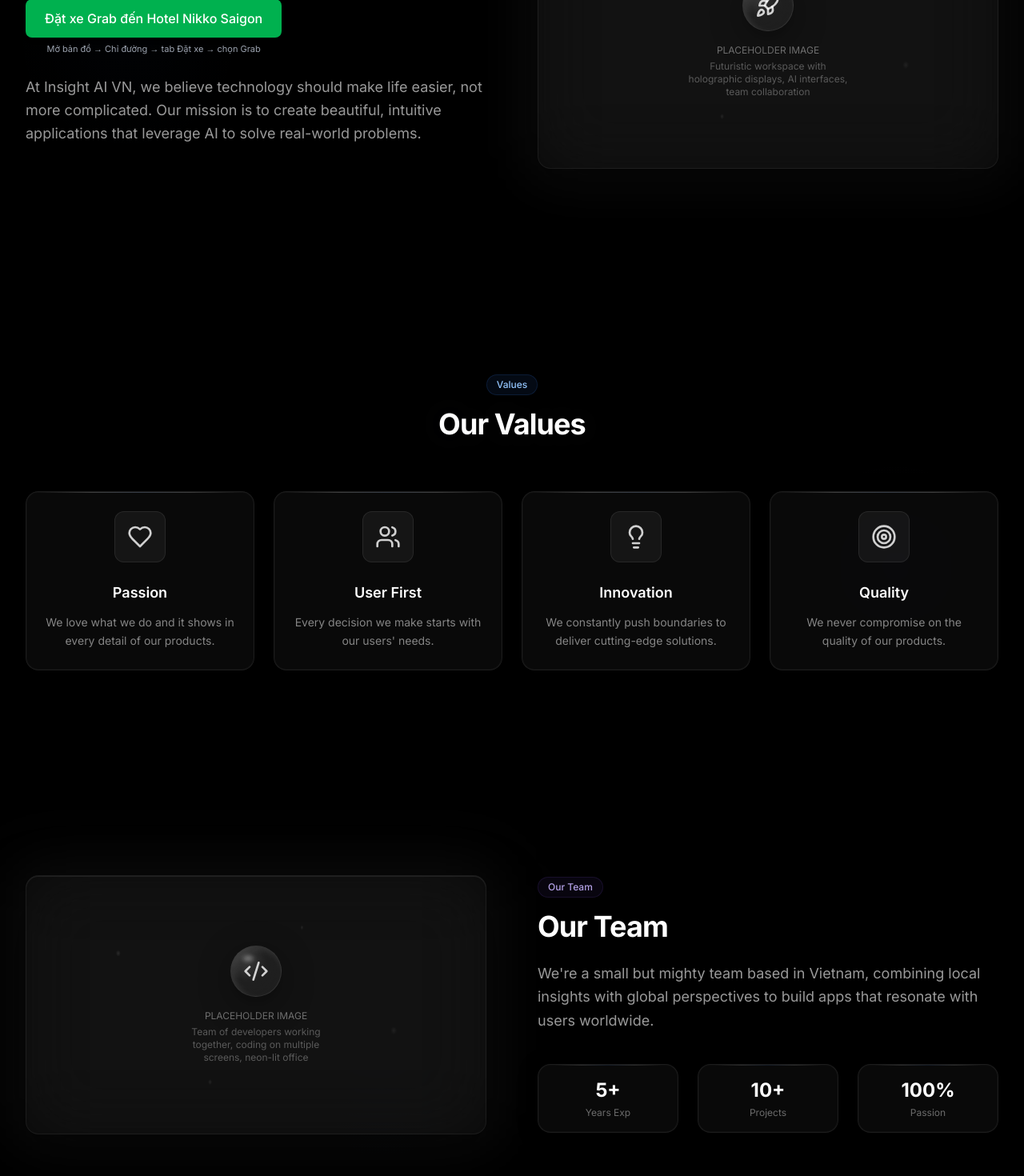
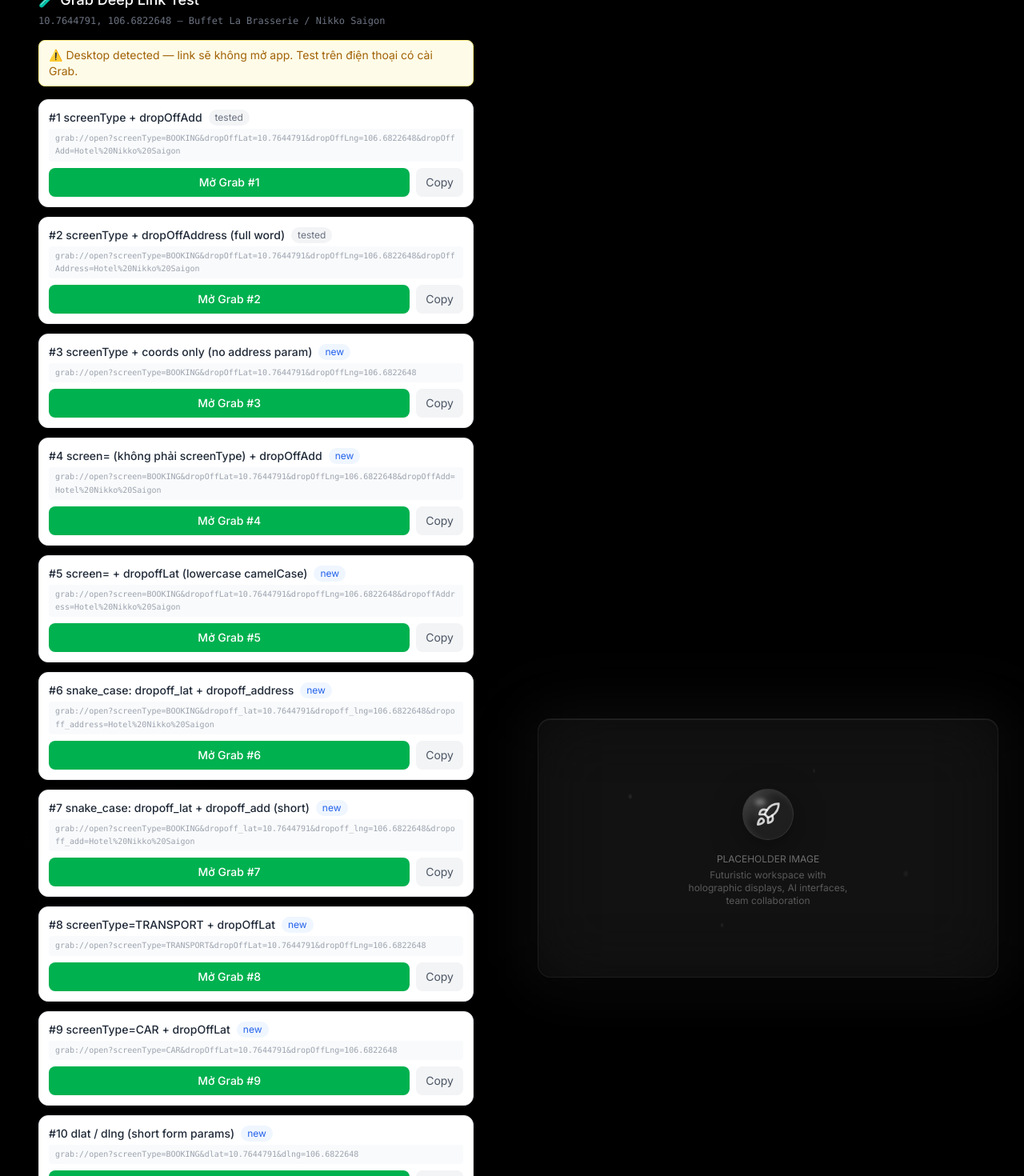
Before and after one commit to lethanhdatit/landing.site, a Next.js app: page /en/about in a window 1280 px wide. Shown: the part 720-2190 px from the top of the page at 80% size. Built offline with nearby package versions, Linux system fonts and the light colour scheme.

Commit message:
Revert "grap in gg map"
This reverts commit d03e8683aae1954d7e764e63d1e2ea4568a39753.

```diff
--- a/src/components/ui/grab-button.tsx
+++ b/src/components/ui/grab-button.tsx
@@ -2,65 +2,164 @@
 
 import { useEffect, useState } from 'react';
 
-const DESTINATION = {
-  lat: 10.7644791,
-  lng: 106.6822648,
-  name: 'Hotel Nikko Saigon',
-};
+const LAT = 10.7644791;
+const LNG = 106.6822648;
+const ADDR_EN = 'Hotel Nikko Saigon';
+const ADDR_VI = 'Nha hang Buffet La Brasserie Hotel Nikko Saigon';
 
-export default function GrabButton() {
-  const [isIOS, setIsIOS] = useState(false);
+function enc(s: string) {
+  return encodeURIComponent(s).replace(/[!'()*]/g, (c) => `%${c.charCodeAt(0).toString(16).toUpperCase()}`);
+}
+
+const VARIANTS: { id: number; label: string; tag: 'new' | 'tested'; url: string }[] = [
+  {
+    id: 1, tag: 'tested',
+    label: 'screenType + dropOffAdd',
+    url: `grab://open?screenType=BOOKING&dropOffLat=${LAT}&dropOffLng=${LNG}&dropOffAdd=${enc(ADDR_EN)}`,
+  },
+  {
+    id: 2, tag: 'tested',
+    label: 'screenType + dropOffAddress (full word)',
+    url: `grab://open?screenType=BOOKING&dropOffLat=${LAT}&dropOffLng=${LNG}&dropOffAddress=${enc(ADDR_EN)}`,
+  },
+  {
+    id: 3, tag: 'new',
+    label: 'screenType + coords only (no address param)',
+    url: `grab://open?screenType=BOOKING&dropOffLat=${LAT}&dropOffLng=${LNG}`,
+  },
+  {
+    id: 4, tag: 'new',
+    label: 'screen= (không phải screenType) + dropOffAdd',
+    url: `grab://open?screen=BOOKING&dropOffLat=${LAT}&dropOffLng=${LNG}&dropOffAdd=${enc(ADDR_EN)}`,
+  },
+  {
+    id: 5, tag: 'new',
+    label: 'screen= + dropoffLat (lowercase camelCase)',
+    url: `grab://open?screen=BOOKING&dropoffLat=${LAT}&dropoffLng=${LNG}&dropoffAddress=${enc(ADDR_EN)}`,
+  },
+  {
+    id: 6, tag: 'new',
+    label: 'snake_case: dropoff_lat + dropoff_address',
+    url: `grab://open?screenType=BOOKING&dropoff_lat=${LAT}&dropoff_lng=${LNG}&dropoff_address=${enc(ADDR_EN)}`,
+  },
+  {
+    id: 7, tag: 'new',
+    label: 'snake_case: dropoff_lat + dropoff_add (short)',
+    url: `grab://open?screenType=BOOKING&dropoff_lat=${LAT}&dropoff_lng=${LNG}&dropoff_add=${enc(ADDR_EN)}`,
+  },
+  {
+    id: 8, tag: 'new',
+    label: 'screenType=TRANSPORT + dropOffLat',
+    url: `grab://open?screenType=TRANSPORT&dropOffLat=${LAT}&dropOffLng=${LNG}`,
+  },
+  {
+    id: 9, tag: 'new',
+    label: 'screenType=CAR + dropOffLat',
+    url: `grab://open?screenType=CAR&dropOffLat=${LAT}&dropOffLng=${LNG}`,
+  },
+  {
+    id: 10, tag: 'new',
+    label: 'dlat / dlng (short form params)',
+    url: `grab://open?screenType=BOOKING&dlat=${LAT}&dlng=${LNG}`,
+  },
+  {
+    id: 11, tag: 'new',
+    label: 'destinationLat / destinationLng',
+    url: `grab://open?screenType=BOOKING&destinationLat=${LAT}&destinationLng=${LNG}`,
+  },
+  {
+    id: 12, tag: 'new',
+    label: 'pickUpType=CURRENT_LOCATION + dropOffLat',
+    url: `grab://open?screenType=BOOKING&pickUpType=CURRENT_LOCATION&dropOffLat=${LAT}&dropOffLng=${LNG}`,
+  },
+  {
+    id: 13, tag: 'new',
+    label: 'Full Vietnamese address (không ký tự đặc biệt)',
+    url: `grab://open?screenType=BOOKING&dropOffLat=${LAT}&dropOffLng=${LNG}&dropOffAddress=${enc(ADDR_VI)}`,
+  },
+  {
+    id: 14, tag: 'new',
+    label: 'screen=RIDESHARE + dropOffLat',
+    url: `grab://open?screen=RIDESHARE&dropOffLat=${LAT}&dropOffLng=${LNG}`,
+  },
+];
+
+export default function GrabDeepLinkTest() {
   const [isMobile, setIsMobile] = useState(false);
+  const [copied, setCopied] = useState<number | null>(null);
 
   useEffect(() => {
-    const ua = navigator.userAgent;
-    setIsMobile(/Android|iPhone|iPad|iPod/i.test(ua));
-    setIsIOS(/iPhone|iPad|iPod/i.test(ua));
+    setIsMobile(/Android|iPhone|iPad|iPod/i.test(navigator.userAgent));
   }, []);
 
-  const handleClick = () => {
-    if (!isMobile) {
-      // Desktop: mở Google Maps web
-      window.open(
-        `https://maps.google.com/maps?q=${DESTINATION.lat},${DESTINATION.lng}`,
-        '_blank'
-      );
-      return;
-    }
+  const handleOpen = (url: string) => {
+    window.location.href = url;
+  };
 
-    if (isIOS) {
-      // iOS: thử mở Google Maps app trước, fallback sang Apple Maps
-      // comgooglemaps:// chỉ hoạt động nếu đã cài Google Maps
-      const googleMapsApp = `comgooglemaps://?q=${DESTINATION.lat},${DESTINATION.lng}&zoom=17`;
-      const appleMaps = `maps://maps.apple.com/?ll=${DESTINATION.lat},${DESTINATION.lng}&q=${encodeURIComponent(DESTINATION.name)}`;
-
-      // Thử Google Maps — nếu không cài, dùng Apple Maps
-      window.location.href = googleMapsApp;
-      setTimeout(() => {
-        // Nếu Google Maps không mở được (vẫn ở browser), fallback Apple Maps
-        window.location.href = appleMaps;
-      }, 1200);
-    } else {
-      // Android: Google Maps web URL tự mở app nếu đã cài
-      window.open(
-        `https://maps.google.com/maps?q=${DESTINATION.lat},${DESTINATION.lng}`,
-        '_blank'
-      );
-    }
+  const handleCopy = (id: number, url: string) => {
+    navigator.clipboard.writeText(url);
+    setCopied(id);
+    setTimeout(() => setCopied(null), 2000);
   };
 
   return (
-    <div className="inline-flex flex-col items-center gap-1.5">
-      <button
-        onClick={handleClick}
-        className="inline-flex items-center justify-center gap-2 px-6 py-3 bg-[#00B14F] text-white font-medium rounded-lg hover:bg-[#009040] transition-colors shadow-md"
-      >
-        Đặt xe Grab đến {DESTINATION.name}
-      </button>
+    <div className="p-4 max-w-xl mx-auto">
+      <h1 className="text-lg font-medium mb-1">🧪 Grab Deep Link Test</h1>
+      <p className="text-xs text-gray-500 font-mono mb-4">
+        {LAT}, {LNG} — Buffet La Brasserie / Nikko Saigon
+      </p>
 
-      {/* Hướng dẫn nhanh — chỉ hiện trên mobile */}
-      <p className="text-[11px] text-gray-400 text-center">
-        Mở bản đồ → Chỉ đường → tab Đặt xe → chọn Grab
+      {!isMobile && (
+        <div className="mb-4 px-3 py-2 bg-yellow-50 border border-yellow-200 rounded-lg text-sm text-yellow-700">
+          ⚠️ Desktop detected — link sẽ không mở app. Test trên điện thoại có cài Grab.
+        </div>
+      )}
+
+      <div className="space-y-3">
+        {VARIANTS.map((v) => (
+          <div
+            key={v.id}
+            className="bg-white border border-gray-200 rounded-xl p-3 shadow-sm"
+          >
+            <div className="flex items-center gap-2 mb-1">
+              <span className="text-sm font-medium text-gray-800">
+                #{v.id} {v.label}
+              </span>
+              <span
+                className={`text-xs px-2 py-0.5 rounded-full ${
+                  v.tag === 'new'
+                    ? 'bg-blue-50 text-blue-600'
+                    : 'bg-gray-100 text-gray-500'
+                }`}
+              >
+                {v.tag}
+              </span>
+            </div>
+
+            <div className="text-[10px] text-gray-400 font-mono bg-gray-50 rounded px-2 py-1 mb-2 break-all leading-relaxed">
+              {v.url}
+            </div>
+
+            <div className="flex gap-2">
+              <button
+                onClick={() => handleOpen(v.url)}
+                className="flex-1 py-2 bg-[#00B14F] text-white text-sm font-medium rounded-lg active:opacity-80"
+              >
+                Mở Grab #{v.id}
+              </button>
+              <button
+                onClick={() => handleCopy(v.id, v.url)}
+                className="px-3 py-2 bg-gray-100 text-gray-600 text-sm rounded-lg active:opacity-80"
+              >
+                {copied === v.id ? '✓' : 'Copy'}
+              </button>
+            </div>
+          </div>
+        ))}
+      </div>
+
+      <p className="text-xs text-gray-400 text-center mt-6">
+        {isMobile ? '📱 Mobile — tap để test' : '💻 Desktop detected'}
       </p>
     </div>
   );
```
